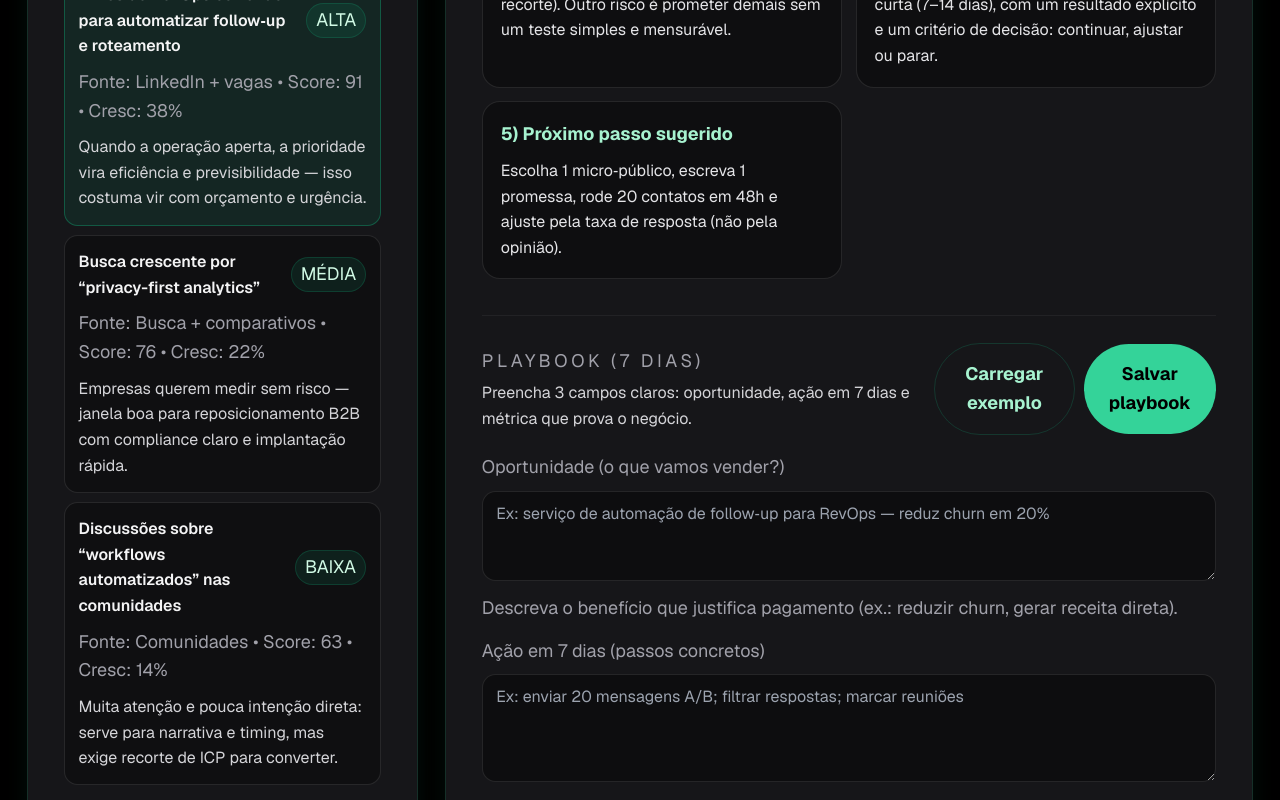
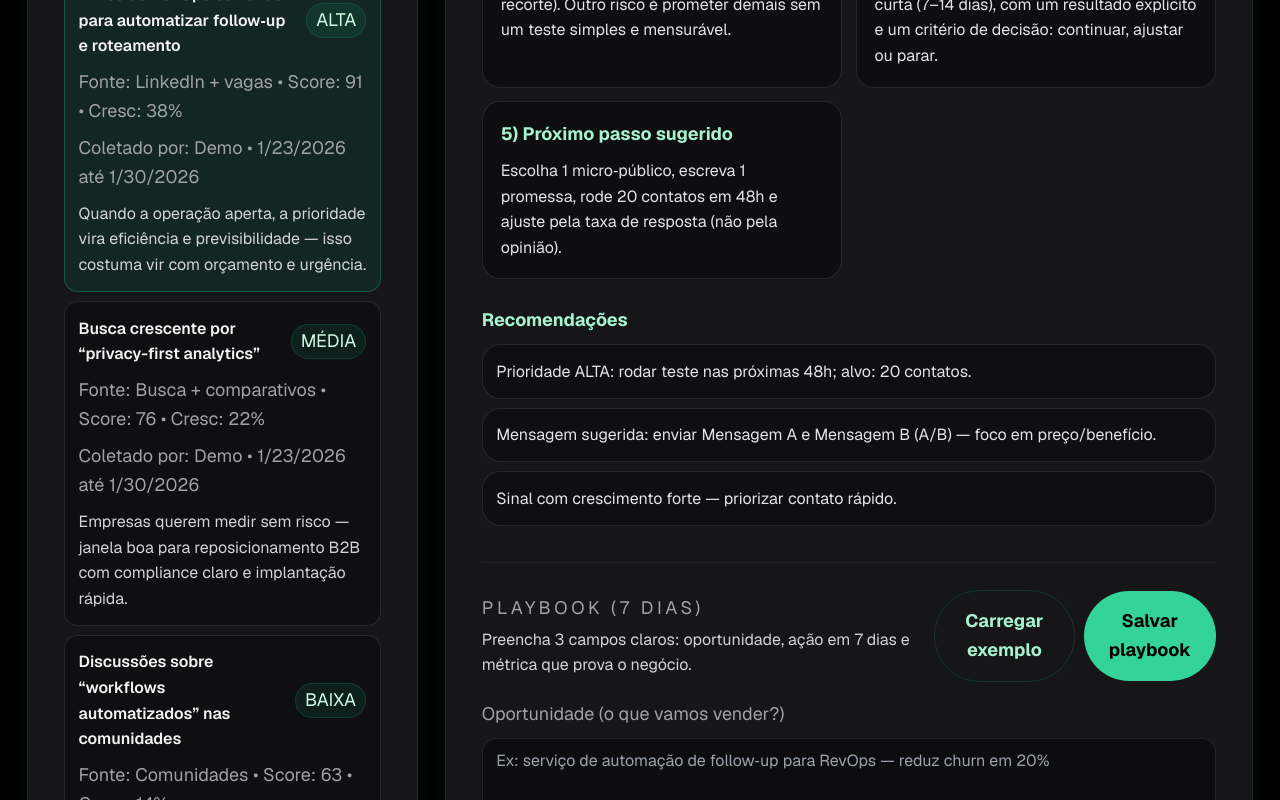
Before and after one commit to TiagoIA-UX/SignalHack, a Next.js app: page /app in a window 1280 px wide. Shown: the part 880-1680 px from the top of the page. Built offline with nearby package versions, Linux system fonts and the light colour scheme; no server answers.

Commit message:
feat(data+ux): add createdAt/collectedBy/validUntil to signals and automatic recommendations

```diff
--- a/app/app/page.tsx
+++ b/app/app/page.tsx
@@ -14,6 +14,9 @@ type Signal = {
   intent: Intent;
   score: number; // 0..100 (heurístico)
   growthPct: number; // 0..100 (heurístico)
+  createdAt: string; // ISO date
+  collectedBy?: string; // quem registrou/credit
+  validUntil?: string; // ISO date - data até quando o sinal é considerado recente
 };
 
 type Playbook = {
@@ -38,6 +41,9 @@ const DEMO_SIGNALS: Signal[] = [
     intent: "ALTA",
     score: 91,
     growthPct: 38,
+    createdAt: new Date().toISOString(),
+    validUntil: new Date(Date.now() + 7 * 24 * 3600 * 1000).toISOString(),
+    collectedBy: "Demo",
   },
   {
     id: "demo-2",
@@ -48,6 +54,9 @@ const DEMO_SIGNALS: Signal[] = [
     intent: "MÉDIA",
     score: 76,
     growthPct: 22,
+    createdAt: new Date().toISOString(),
+    validUntil: new Date(Date.now() + 7 * 24 * 3600 * 1000).toISOString(),
+    collectedBy: "Demo",
   },
   {
     id: "demo-3",
@@ -58,6 +67,9 @@ const DEMO_SIGNALS: Signal[] = [
     intent: "BAIXA",
     score: 63,
     growthPct: 14,
+    createdAt: new Date().toISOString(),
+    validUntil: new Date(Date.now() + 7 * 24 * 3600 * 1000).toISOString(),
+    collectedBy: "Demo",
   },
 ];
 
@@ -76,6 +88,12 @@ function uid(prefix = "s") {
 
 function clamp(n: number, min: number, max: number) {
   return Math.max(min, Math.min(max, n));
+}
+
+function addDays(dateIso: string, days: number) {
+  const d = new Date(dateIso);
+  d.setDate(d.getDate() + days);
+  return d.toISOString();
 }
 
 function scoreFromText(title: string, summary: string, intent: Intent) {
@@ -133,6 +151,7 @@ export default function HomePage() {
   const [newTitle, setNewTitle] = useState("");
   const [newSummary, setNewSummary] = useState("");
   const [newSource, setNewSource] = useState("");
+  const [newCollectedBy, setNewCollectedBy] = useState("");
   const [newIntent, setNewIntent] = useState<Intent>("MÉDIA");
 
   const [wizardOpen, setWizardOpen] = useState(false);
@@ -224,6 +243,7 @@ function metricValid(text: string) {
     const potential = `Potencial: ${wizWhy.trim()} (comprador=${wizBuyer}; urgência=${wizUrgency}; orçamento=${wizBudget}).`;
     const summary = `${signalText}\n\n${potential}\nMétrica (7 dias): ${metricText}`;
     const intent = inferredIntent();
+    const now = new Date().toISOString();
     const s: Signal = {
       id: uid("signal"),
       title,
@@ -232,6 +252,9 @@ function metricValid(text: string) {
       intent,
       score: scoreFromText(title, summary, intent),
       growthPct: clamp(Math.round(10 + Math.random() * 45), 10, 55),
+      createdAt: now,
+      validUntil: addDays(now, 7),
+      collectedBy: "Você",
     };
 
     setSignals((prev) => [s, ...prev]);
@@ -247,6 +270,7 @@ function metricValid(text: string) {
     const source = newSource.trim() || "Manual";
     if (title.length < 6 || summary.length < 10) return;
 
+    const now = new Date().toISOString();
     const s: Signal = {
       id: uid("signal"),
       title,
@@ -255,6 +279,9 @@ function metricValid(text: string) {
       intent: newIntent,
       score: scoreFromText(title, summary, newIntent),
       growthPct: clamp(Math.round(10 + Math.random() * 45), 10, 55),
+      createdAt: now,
+      validUntil: addDays(now, 7),
+      collectedBy: newCollectedBy || "Você",
     };
     setSignals((prev) => [s, ...prev]);
     setSelectedId(s.id);
@@ -266,6 +293,20 @@ function metricValid(text: string) {
     if (!selected) return;
     const base = defaultPlaybookFor(selected);
     setDraft(base);
+  }
+
+  function generateRecommendations(signal: Signal) {
+    const recs: string[] = [];
+    if (signal.intent === "ALTA" && signal.score >= 80) {
+      recs.push("Prioridade ALTA: rodar teste nas próximas 48h; alvo: 20 contatos.");
+      recs.push("Mensagem sugerida: enviar Mensagem A e Mensagem B (A/B) — foco em preço/benefício.");
+    } else if (signal.intent === "MÉDIA") {
+      recs.push("Prioridade MÉDIA: refine ICP e envie 20 contatos para verificar resposta.");
+    } else {
+      recs.push("Prioridade BAIXA: use para narrativa, não para venda imediata.");
+    }
+    if (signal.growthPct > 30) recs.push("Sinal com crescimento forte — priorizar contato rápido.");
+    return recs;
   }
 
   function savePlaybook() {
@@ -548,6 +589,7 @@ function metricValid(text: string) {
                       <div className="mt-2 text-xs text-zinc-400">
                         Fonte: {s.source} • Score: {s.score} • Cresc: {s.growthPct}%
                       </div>
+                      <div className="mt-2 text-xs text-zinc-400">Coletado por: {s.collectedBy ?? '—'} • {new Date(s.createdAt).toLocaleDateString()} até {new Date(s.validUntil ?? s.createdAt).toLocaleDateString()}</div>
                       <div className="mt-2 text-sm text-zinc-300">{s.summary}</div>
                     </button>
                   ))}
@@ -576,6 +618,14 @@ function metricValid(text: string) {
                           <div className="text-xs font-bold text-emerald-200">{b.title}</div>
                           <div className="mt-2 text-sm text-zinc-200">{b.body}</div>
                         </div>
+                      ))}
+                    </div>
+
+                    {/* Recomendações automáticas */}
+                    <div className="mt-6">
+                      <div className="text-xs font-bold text-emerald-200">Recomendações</div>
+                      {generateRecommendations(selected).map((r, i) => (
+                        <div key={i} className="mt-2 rounded-2xl border border-white/10 bg-black/30 p-3 text-sm text-zinc-200">{r}</div>
                       ))}
                     </div>
 
```
